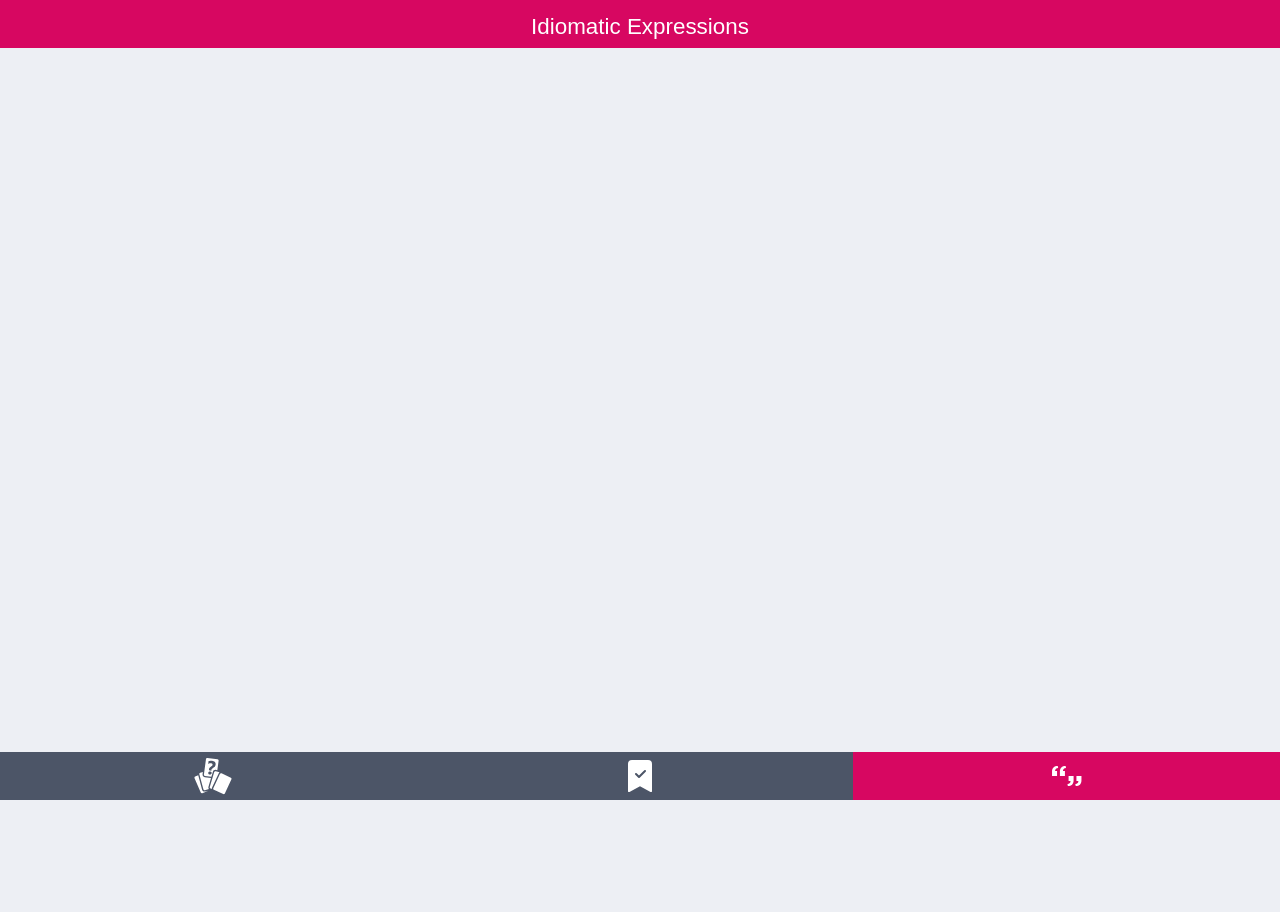
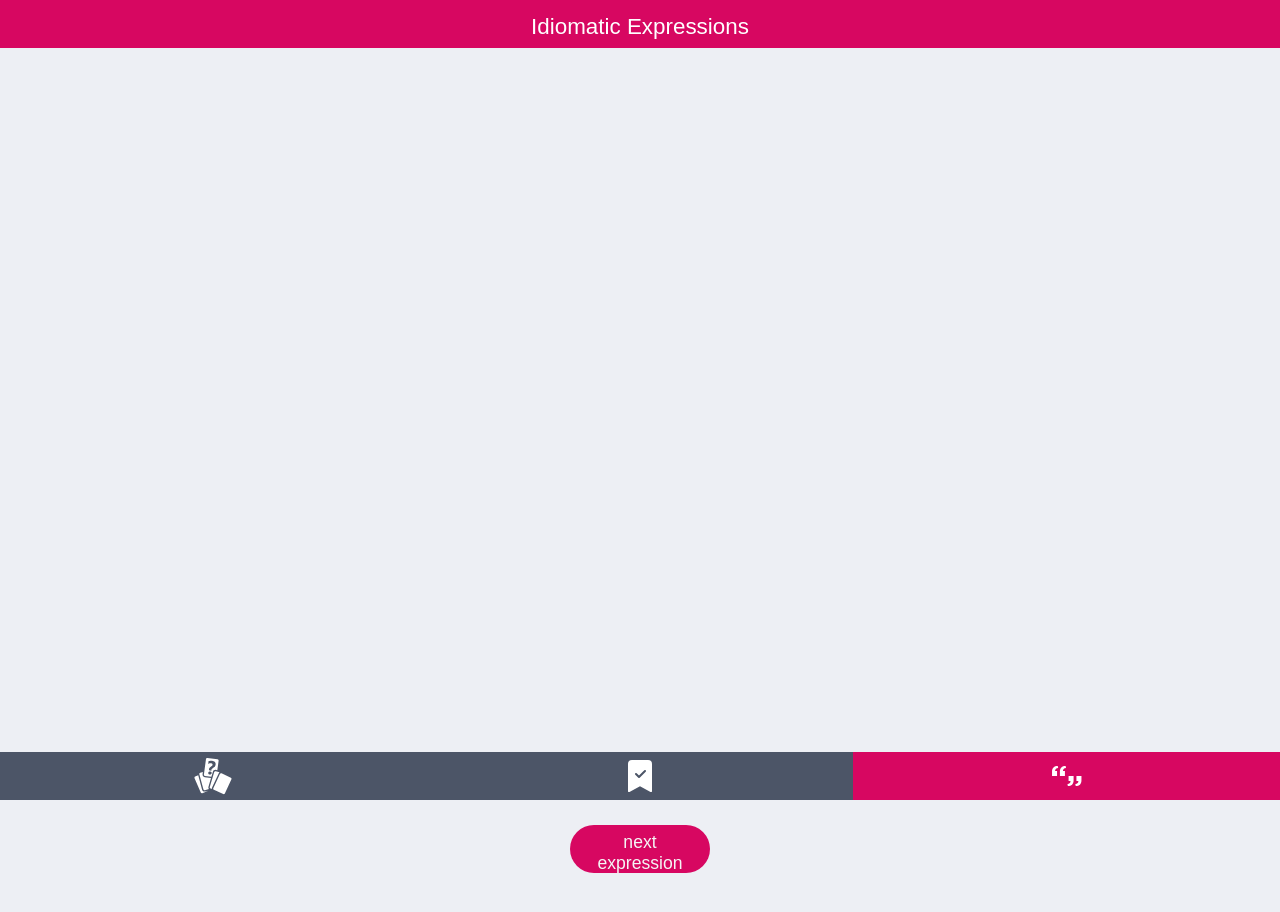
Before and after one commit to annadragan/capstone-project, a React (Create React App) app: page /idioms in a window 1280 px wide. Shown: the top 912 px of the page. Before the commit the page ends 800 px from the top, so only its background shows below. Built offline with nearby package versions, Linux system fonts and the light colour scheme.

Commit message:
Add MathRandom quotes generator

```diff
--- a/src/components/Button.js
+++ b/src/components/Button.js
@@ -1,8 +1,8 @@
 import styled from 'styled-components';
 
-export default function Button({ category }) {
+export default function Button({ category, ...props }) {
   return (
-    <ButtonStyled aria-label="button" role="button">
+    <ButtonStyled {...props} aria-label="button" role="button">
       {category}
     </ButtonStyled>
   );
--- a/src/pages/IdiomaticExpressions.js
+++ b/src/pages/IdiomaticExpressions.js
@@ -1,5 +1,56 @@
+import { useState } from 'react';
+import styled from 'styled-components';
+import Button from '../components/Button';
 import Header from '../components/Header';
+import { idioms } from '../data';
 
 export default function IdiomaticExpressions() {
-  return <Header>Idiomatic Expressions</Header>;
+  const [quote, setQuote] = useState('');
+
+  return (
+    <>
+      <Header>Idiomatic Expressions</Header>
+      {/* {quote && ( */}
+      <>
+        {idioms.map(({ _id, expression, meaning }) => {
+          return (
+            <ExpressionWrapper
+              key={_id}
+              expression={expression}
+              meaning={meaning}
+            >
+              <ExpressionContent>
+                {idioms[quote] && idioms[quote].expression}
+              </ExpressionContent>
+              <ExpressionMeaning>
+                {idioms[quote] && idioms[quote].meaning}
+              </ExpressionMeaning>
+            </ExpressionWrapper>
+          );
+        })}
+      </>
+      {/* )} */}
+      <Button
+        category="next expression"
+        onClick={() => handleRandomeQuote()}
+      ></Button>
+    </>
+  );
+
+  function handleRandomeQuote() {
+    const quote = Math.floor(Math.random() * idioms.length);
+    setQuote(quote);
+  }
 }
+
+const ExpressionWrapper = styled.div`
+  padding: 20px;
+`;
+
+const ExpressionContent = styled.p`
+  font-size: 20px;
+  display: flex;
+  justify-content: center;
+`;
+
+const ExpressionMeaning = styled.p``;
```
